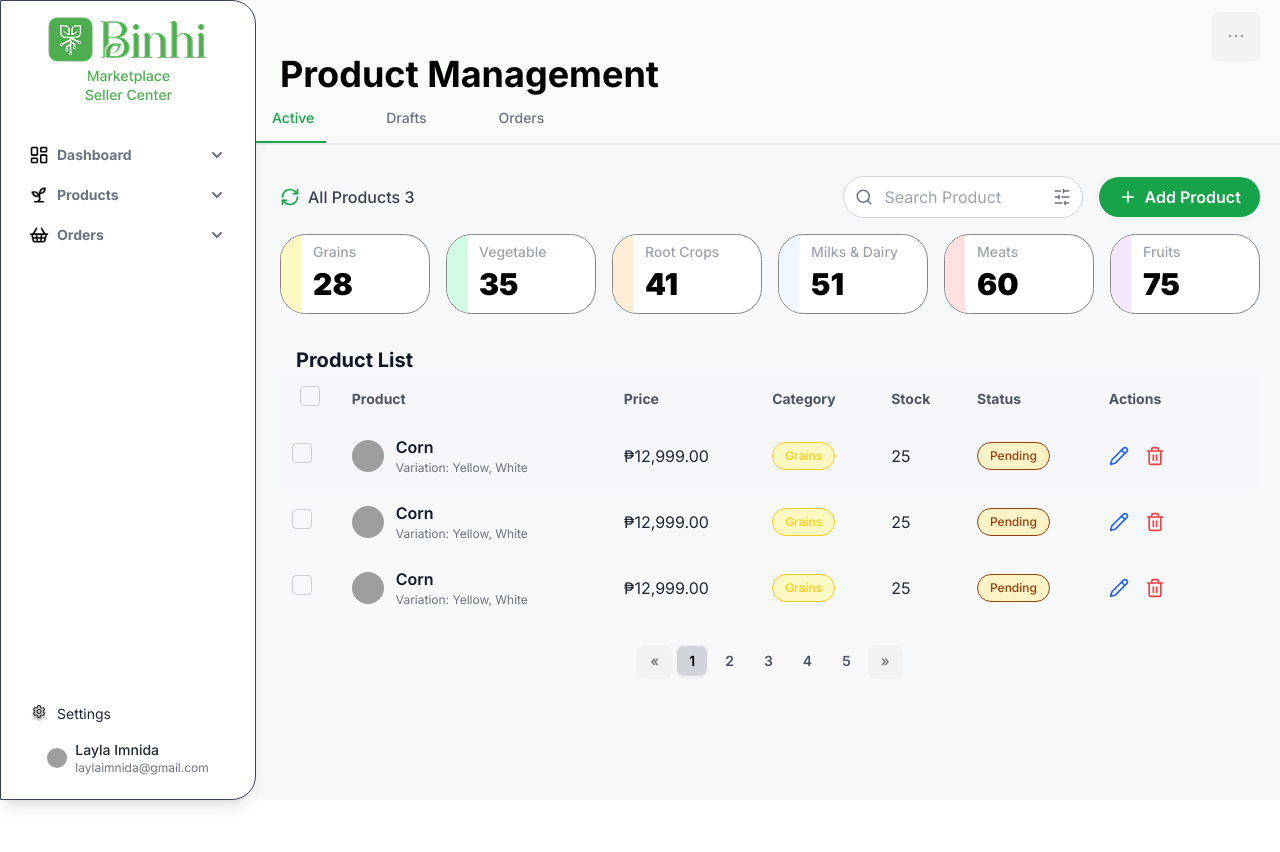
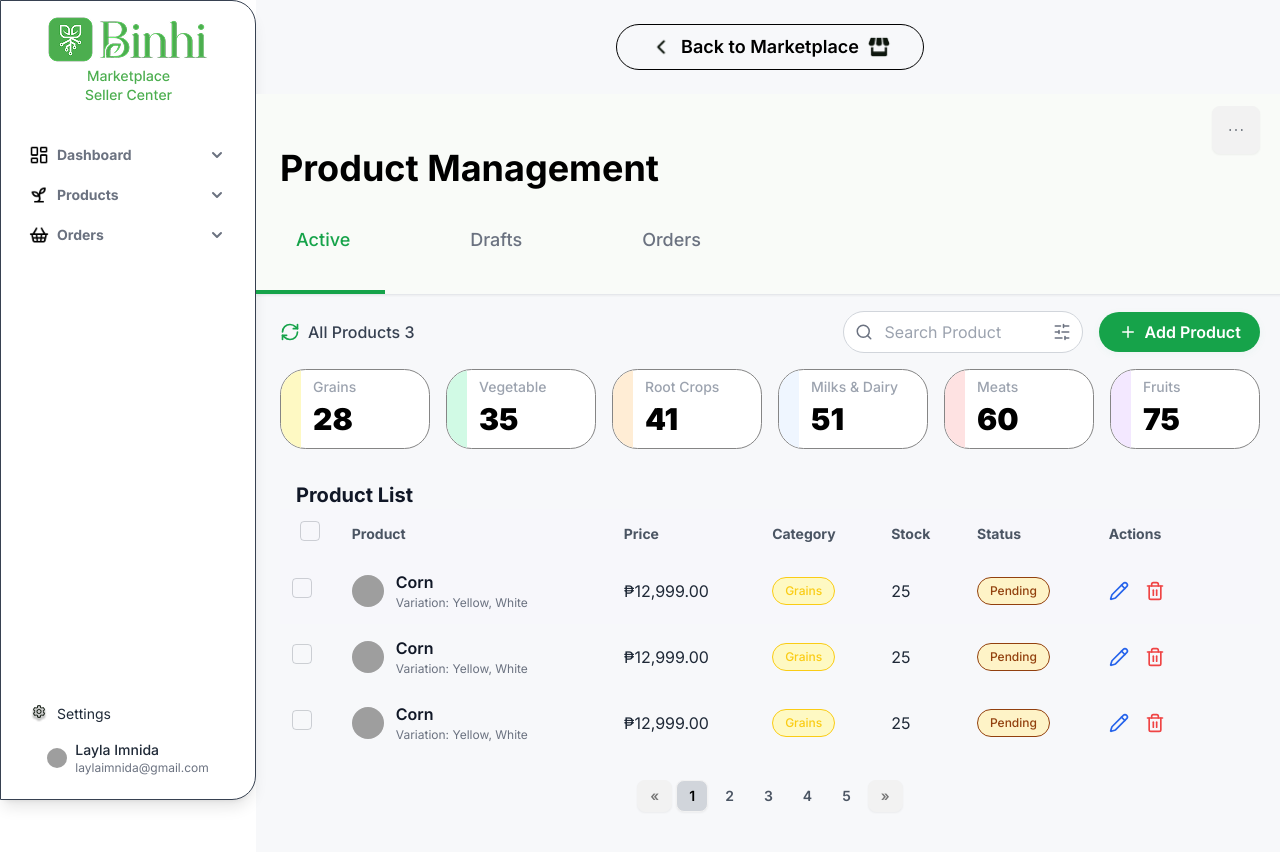
Before and after one commit to Arzion032/binhi-marketplace-frontend, a React (Vite) app: page /seller-center in a window 1280 px wide. Shown: the top 852 px of the page. Before the commit the page ends 800 px from the top, so only its background shows below. Built offline with nearby package versions, Linux system fonts and the light colour scheme; grey boxes are pictures that could not be loaded.

Commit message:
Seller Center

```diff
--- a/src/components/SellerCenter/SellerCenter.jsx
+++ b/src/components/SellerCenter/SellerCenter.jsx
@@ -1,6 +1,8 @@
 import React, { useState, useRef, useEffect, useCallback } from 'react';
 import { Search, SlidersHorizontal, RefreshCw, Plus, Pencil, Trash2 } from 'lucide-react';
 import Sidebar from '../Sidebar';
+import { useNavigate } from 'react-router-dom'; // Make sure this is at the top if not already
+
 
 
  /*pahguhd*/
@@ -51,6 +53,8 @@ const SellerCenter = () => {
   const tabsRef = useRef();
   const tabRefs = useRef([]);
   const [indicator, setIndicator] = useState({ left: 0, width: 0 });
+  const navigate = useNavigate();
+
 
   const updateIndicator = useCallback(() => {
     const container = tabsRef.current;
@@ -91,6 +95,17 @@ const SellerCenter = () => {
 
       {/* Main content shifted to the right */}
       <div className="ml-64 w-full min-h-screen" style={{ background: '#F7F8FA' }}>
+        <div className="flex justify-center my-6">
+      <button
+  onClick={() => navigate("/")}
+  className="flex items-center gap-2 text-black text-lg font-semibold border border-black rounded-full py-2 px-8 hover:text-green-700 transition"
+>
+  <img src="/arrow-left.png" alt="left" className="w-6 h-6" />
+   Back to Marketplace
+  <img src="/shop_black.png" alt="shop" className="w-6 h-6" />
+</button>
+      </div>
+
         {/* Sticky header & Marketplace-style Breadcrumb + Title */}
         <div className="sticky top-0 z-30 w-full bg-[#f9fbf8] shadow-sm">
           <div className="flex items-center justify-between px-6 py-3">
@@ -116,10 +131,10 @@ const SellerCenter = () => {
           <div className="px-6 pb-4 h-5 flex items-center">
             <h1 className="text-4xl font-bold font-inter text-black">Product Management</h1>
           </div>
-          <div className="mb-4 border-b border-gray-200 relative">
+          <div className="border-b border-gray-200 relative">
             <ul
               ref={tabsRef}
-              className="flex -mb-px text-sm font-medium text-center"
+              className="flex text-lg font-medium text-center"
               role="tablist"
             >
               {TABS.map((t, i) => (
@@ -127,7 +142,7 @@ const SellerCenter = () => {
                   <button
                     ref={el => (tabRefs.current[i] = el)}
                     onClick={() => setActiveTab(t)}
-                    className={`inline-block p-4 ${
+                    className={`inline-block p-10 ${
                       activeTab === t
                         ? 'text-green-600'
                         : 'text-gray-500 hover:text-gray-600'
@@ -141,7 +156,7 @@ const SellerCenter = () => {
               ))}
             </ul>
             <div
-              className="absolute bottom-0 h-0.5 bg-green-600 transition-all duration-300"
+              className="absolute bottom-0 h-1 bg-green-600 transition-all duration-300"
               style={{ left: indicator.left, width: indicator.width }}
             />
           </div>
```
Also changed, not shown: public/arrow-left.png (added), public/shop_black.png (added).
